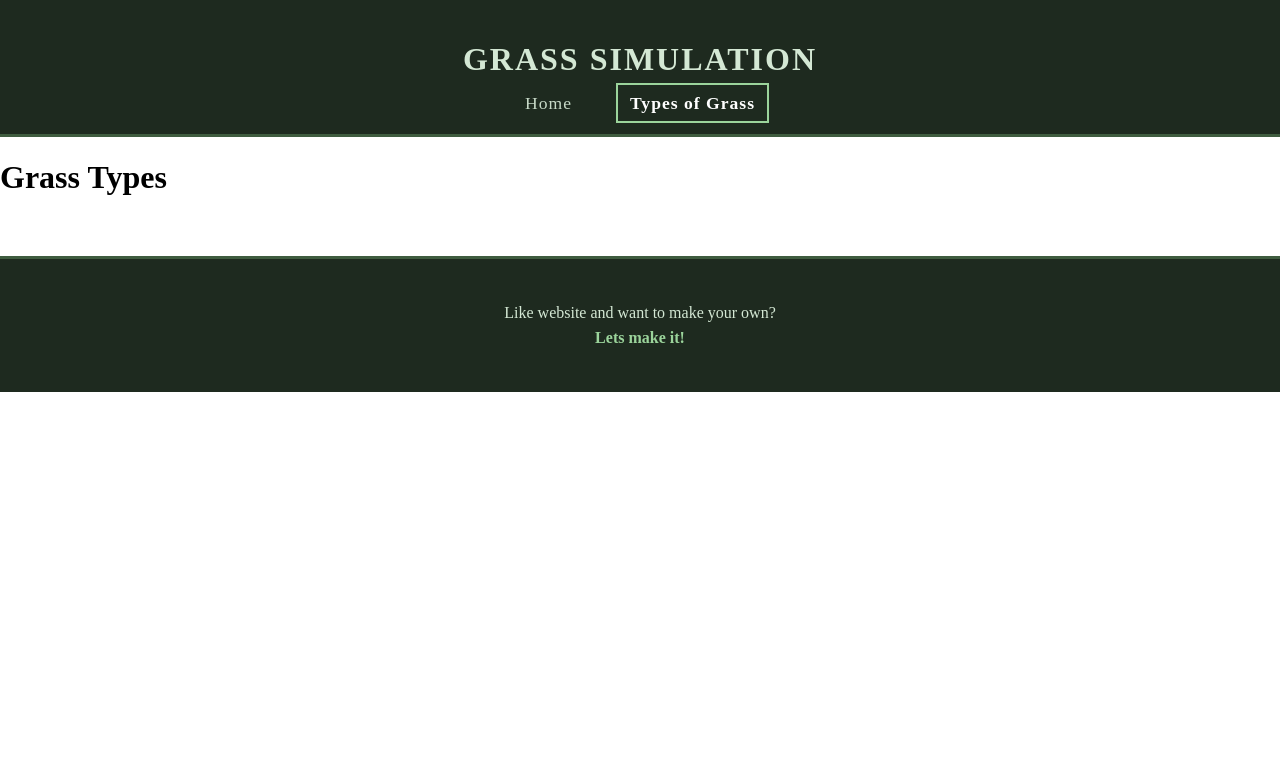
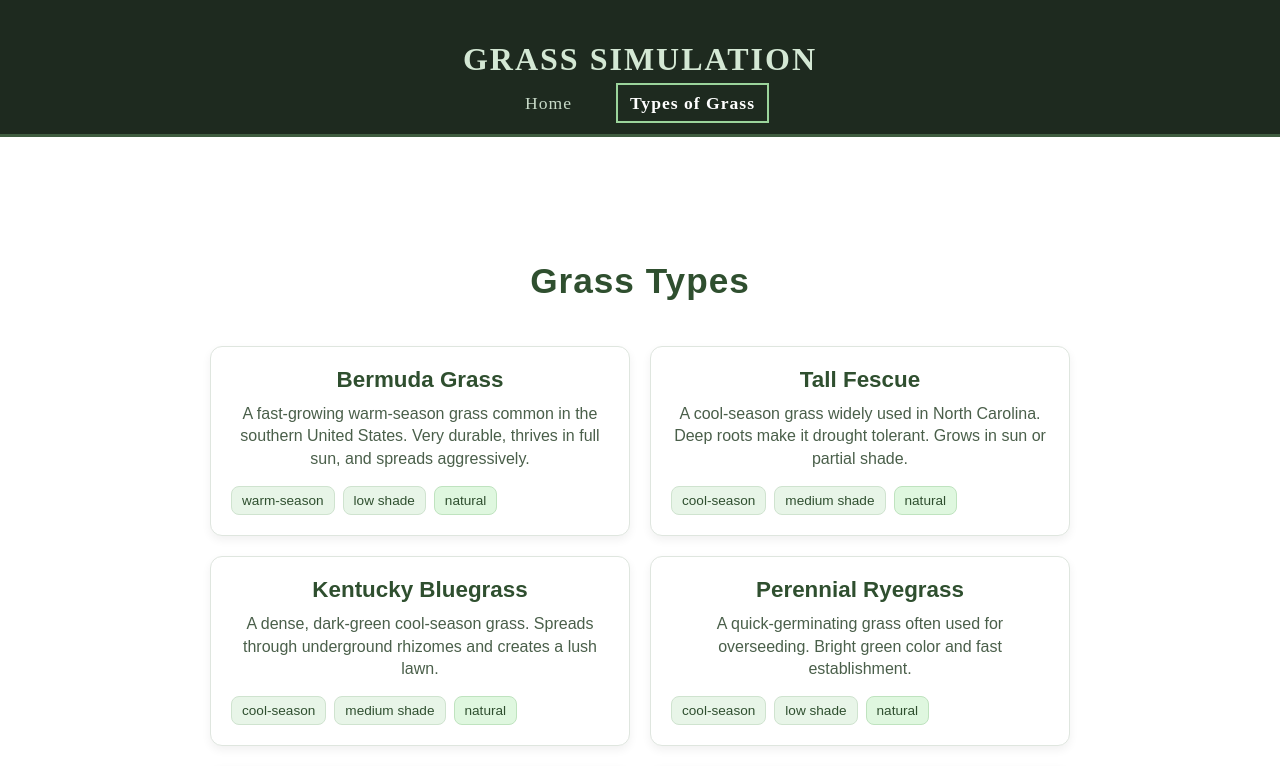
Before and after one commit to Spiderasasen/Grass-Sim, a React (Vite) app in the folder Simulation/: page /grass-types in a window 1280 px wide. Shown: the top 766 px of the page. Built offline with nearby package versions, Linux system fonts and the light colour scheme.

Commit message:
got the grass type page ready. now to finish the system then we can make it a bit more fancy if needed

```diff
--- a/Simulation/src/data/grass.json
+++ b/Simulation/src/data/grass.json
@@ -1,6 +1,7 @@
 {
   "grassTypes": [
     {
+      "index": 1,
       "id": "bermuda",
       "name": "Bermuda Grass",
       "category": "natural",
@@ -10,6 +11,7 @@
       "region": "warm-season"
     },
     {
+      "index": 2,
       "id": "tall_fescue",
       "name": "Tall Fescue",
       "category": "natural",
@@ -19,6 +21,7 @@
       "region": "cool-season"
     },
     {
+      "index": 3,
       "id": "kentucky_bluegrass",
       "name": "Kentucky Bluegrass",
       "category": "natural",
@@ -28,6 +31,7 @@
       "region": "cool-season"
     },
     {
+      "index": 4,
       "id": "perennial_ryegrass",
       "name": "Perennial Ryegrass",
       "category": "natural",
@@ -37,6 +41,7 @@
       "region": "cool-season"
     },
     {
+      "index": 5,
       "id": "zoysia",
       "name": "Zoysia Grass",
       "category": "natural",
@@ -46,6 +51,7 @@
       "region": "warm-season"
     },
     {
+      "index": 6,
       "id": "centipede",
       "name": "Centipede Grass",
       "category": "natural",
@@ -55,6 +61,7 @@
       "region": "warm-season"
     },
     {
+      "index": 7,
       "id": "bahia",
       "name": "Bahia Grass",
       "category": "natural",
@@ -64,6 +71,7 @@
       "region": "warm-season"
     },
     {
+      "index": 8,
       "id": "st_augustine",
       "name": "St. Augustine Grass",
       "category": "natural",
@@ -73,6 +81,7 @@
       "region": "warm-season"
     },
     {
+      "index": 9,
       "id": "artificial",
       "name": "Artificial Turf",
       "category": "synthetic",
--- a/Simulation/src/pages/Grass_Type.jsx
+++ b/Simulation/src/pages/Grass_Type.jsx
@@ -1,11 +1,35 @@
 import Header from "../conponents/Header.jsx";
 import Footer from "../conponents/Footer.jsx";
+import grassTypes from "../data/grass.json";
+import "../styles/grass-type-card.css";
 
 function Grass_Type() {
     return (
         <div>
             <Header/>
-            <h1>Grass Types</h1>
+
+            {/*main section*/}
+            <main>
+                <h1>Grass Types</h1>
+                <div className="grass-card-container">
+                    {grassTypes.grassTypes.map((grassType) => (
+                        <div className="grass-card" key={grassType.id}>
+                            <h2 className="grass-card-title">{grassType.name}</h2>
+                            <p className="grass-card-description">{grassType.description}</p>
+
+                            <div className="grass-card-info">
+                                <span className="grass-tag">{grassType.region}</span>
+                                <span className="grass-tag">{grassType.shadeTolerance} shade</span>
+                                <span className={`grass-tag ${grassType.category}`}>
+                    {grassType.category}
+                </span>
+                            </div>
+                        </div>
+                    ))}
+                </div>
+
+            </main>
+
             <Footer/>
         </div>
     )
--- /dev/null
+++ b/Simulation/src/styles/grass-type-card.css
@@ -0,0 +1,59 @@
+.grass-card-container {
+    display: grid;
+    grid-template-columns: repeat(auto-fill, minmax(280px, 1fr));
+    gap: 20px;
+    padding: 20px;
+}
+
+.grass-card {
+    background: #ffffff;
+    border-radius: 12px;
+    padding: 20px;
+    border: 1px solid #dfe6df;
+    box-shadow: 0 4px 10px rgba(0,0,0,0.06);
+    transition: transform 0.2s ease, box-shadow 0.2s ease;
+}
+
+.grass-card:hover {
+    transform: translateY(-4px);
+    box-shadow: 0 6px 16px rgba(0,0,0,0.12);
+}
+
+.grass-card-title {
+    margin: 0;
+    font-size: 1.4rem;
+    color: #2f4f2f;
+}
+
+.grass-card-description {
+    margin-top: 10px;
+    color: #4a5f4a;
+    line-height: 1.4;
+}
+
+.grass-card-info {
+    margin-top: 15px;
+    display: flex;
+    flex-wrap: wrap;
+    gap: 8px;
+}
+
+.grass-tag {
+    background: #e8f5e8;
+    padding: 6px 10px;
+    border-radius: 8px;
+    font-size: 0.85rem;
+    color: #2f4f2f;
+    border: 1px solid #cfe3cf;
+}
+
+/* category-specific colors */
+.grass-tag.natural {
+    background: #dff7df;
+    border-color: #bfe3bf;
+}
+
+.grass-tag.synthetic {
+    background: #e0e0ff;
+    border-color: #bfbfff;
+}
```
